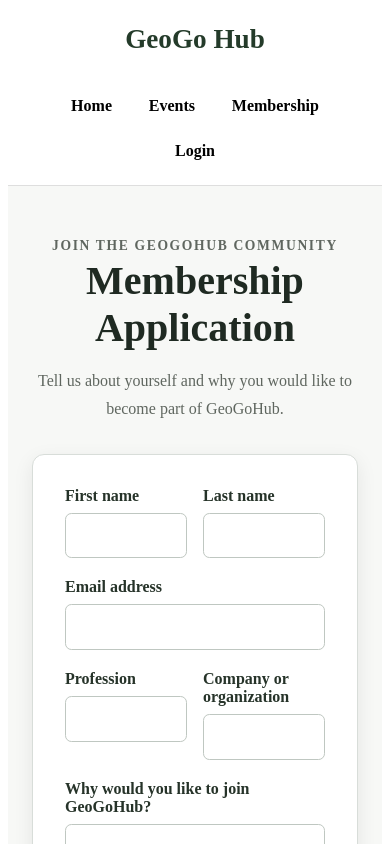
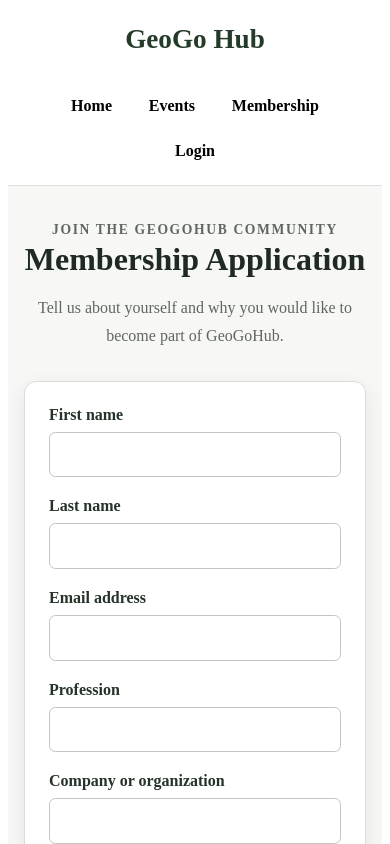
Before and after one commit to ShorenaK/GeoGoHub, a React (Vite) app in the folder frontend/: page / in a window 390 px wide. Both pictures are taken after a click on the button "Become a Member". Shown: the top 844 px of the page. Built offline with nearby package versions, Linux system fonts and the light colour scheme; no server answers.

Commit message:
applicationPage.css done

```diff
--- a/frontend/src/styles/ApplicationPage.css
+++ b/frontend/src/styles/ApplicationPage.css
@@ -120,3 +120,48 @@
   background-color: #eef8f0;
   color: #285e33;
 }
+
+.application-form__submit {
+  width: 100%;
+  padding: 0.9rem 1.25rem;
+  border: 2px solid #30573a;
+  border-radius: 0.4rem;
+  background-color: #30573a;
+  color: #ffffff;
+  font: inherit;
+  font-weight: 700;
+  cursor: pointer;
+}
+
+.application-form__submit:hover:not(:disabled) {
+  background-color: #24442d;
+}
+
+.application-form__submit:focus-visible {
+  outline: 3px solid #8aa892;
+  outline-offset: 3px;
+}
+
+.application-form__submit:disabled {
+  cursor: not-allowed;
+  opacity: 0.65;
+}
+
+@media (max-width: 650px) {
+  .application-page {
+    padding: 2rem 1rem;
+  }
+
+  .application-page__heading h2 {
+    font-size: 2rem;
+  }
+
+  .application-form {
+    padding: 1.5rem;
+  }
+
+  .application-form__row {
+    grid-template-columns: 1fr;
+    gap: 0;
+  }
+}
```
